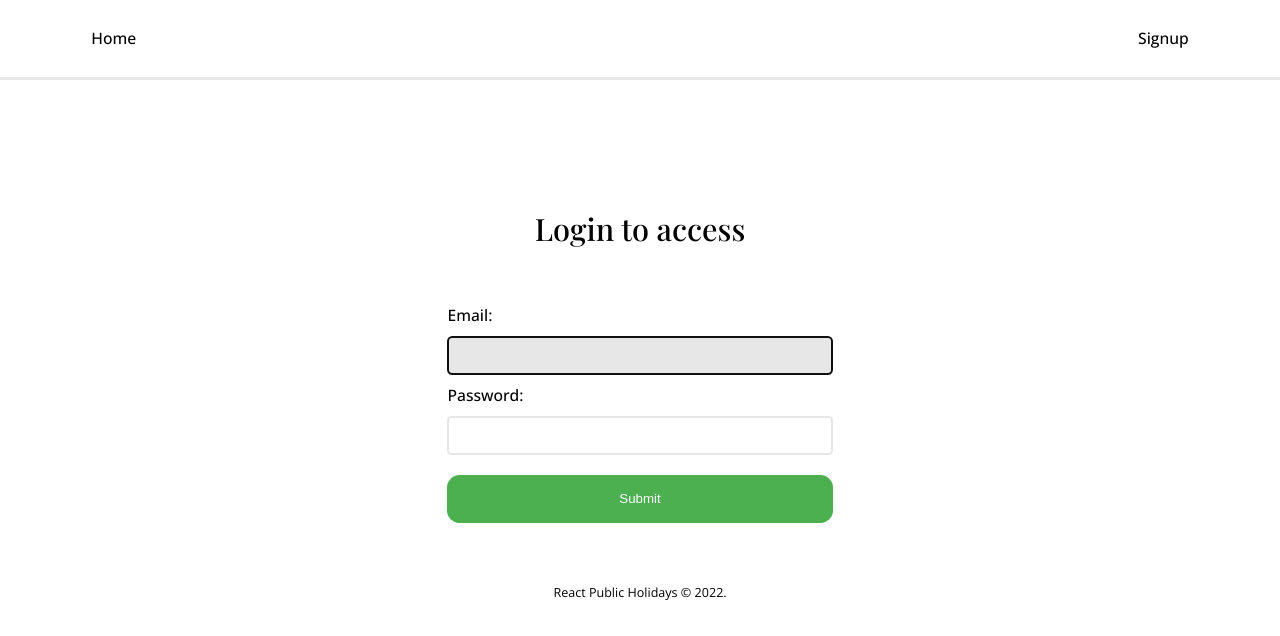
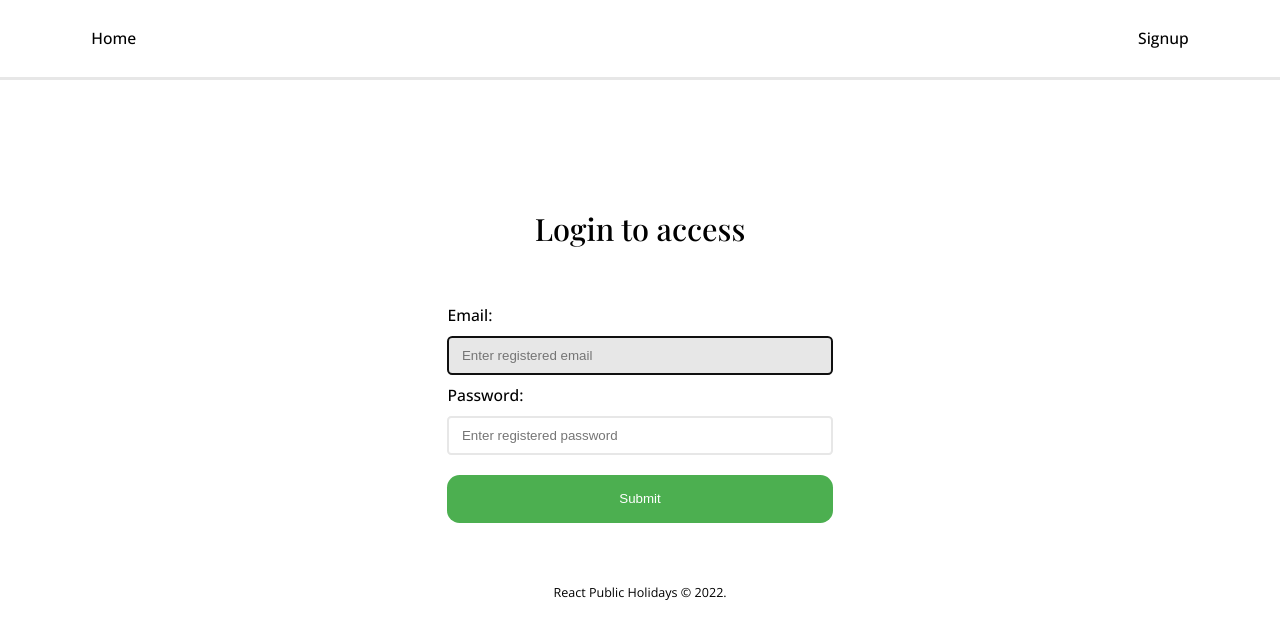
Before and after one commit to Amalitech-Public-Holiday/public-holiday-frontend, a React (Create React App) app: page /login in a window 1280 px wide. Shown: the top 636 px of the page. Built offline with nearby package versions, Linux system fonts and the light colour scheme.

Commit message:
Add placeholder text for inputs

```diff
--- a/src/components/LoginForm/LoginForm.js
+++ b/src/components/LoginForm/LoginForm.js
@@ -66,6 +66,7 @@ const LoginForm = () => {
             autoFocus
             required
             disabled={isDisabled}
+            placeholder="Enter registered email"
           />
         </div>
         <div>
@@ -77,6 +78,7 @@ const LoginForm = () => {
             onChange={handlePassword}
             required
             disabled={isDisabled}
+            placeholder="Enter registered password"
           />
         </div>
         <div>
```
